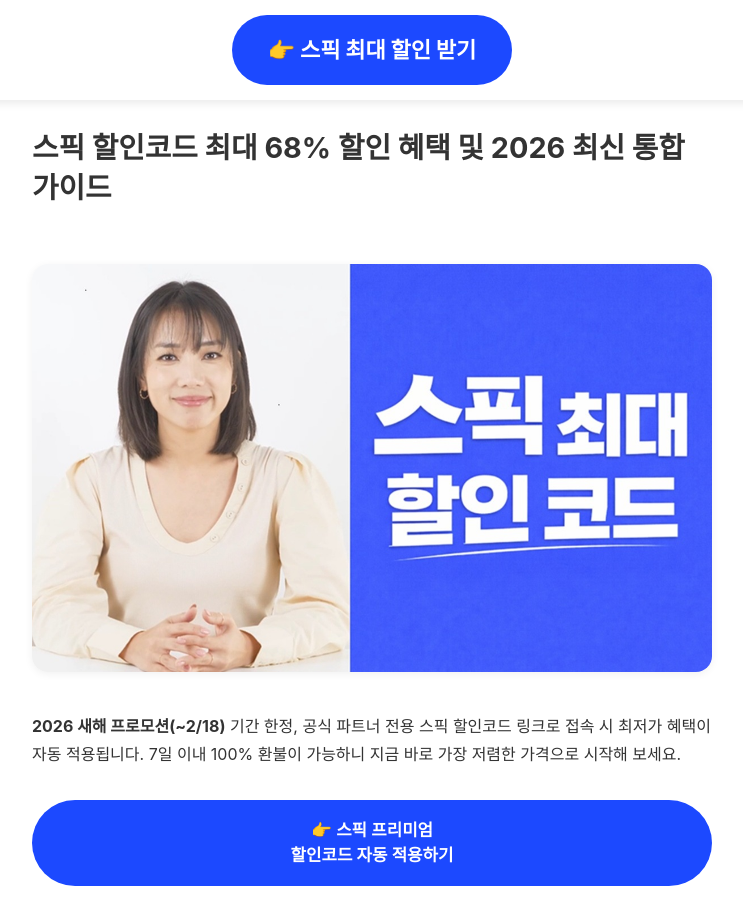
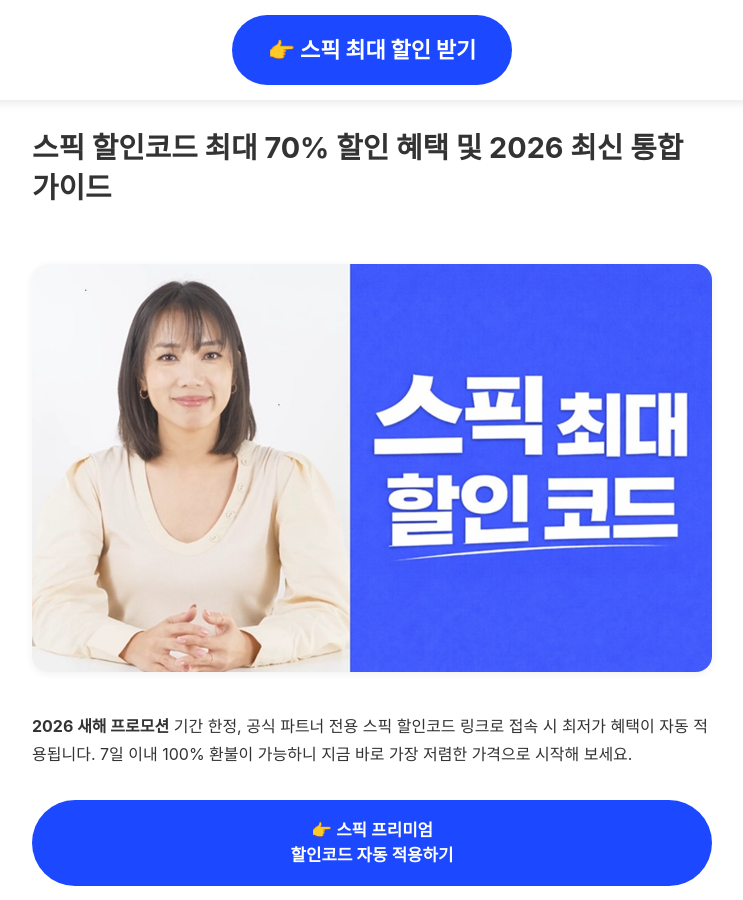
Before and after one commit to kjsjdw/speak_event_page, a Jekyll site: the page built from content/main-page-content.md, in a window 1280 px wide and 900 px high. Shown: the whole window, without its empty margins (268-1011 px from the left). Built offline with Jekyll 4.4.1, drawn with Linux system fonts in a browser that asks for light colours; some web fonts are replaced.

Commit message:
Update 01-intro.md

```diff
--- a/content/sections/01-intro.md
+++ b/content/sections/01-intro.md
@@ -1,4 +1,4 @@
-# 스픽 할인코드 최대 68% 할인 혜택 및 2026 최신 통합 가이드
+# 스픽 할인코드 최대 70% 할인 혜택 및 2026 최신 통합 가이드
 
 <div style="margin: 16px 0 0 0; text-align: center;">
   <img
@@ -10,7 +10,7 @@
   />
 </div>
 
-**2026 새해 프로모션(~2/18)** 기간 한정, 공식 파트너 전용 스픽 할인코드 링크로 접속 시 최저가 혜택이 자동 적용됩니다. 7일 이내 100% 환불이 가능하니 지금 바로 가장 저렴한 가격으로 시작해 보세요.
+**2026 새해 프로모션** 기간 한정, 공식 파트너 전용 스픽 할인코드 링크로 접속 시 최저가 혜택이 자동 적용됩니다. 7일 이내 100% 환불이 가능하니 지금 바로 가장 저렴한 가격으로 시작해 보세요.
 
 
 
```
